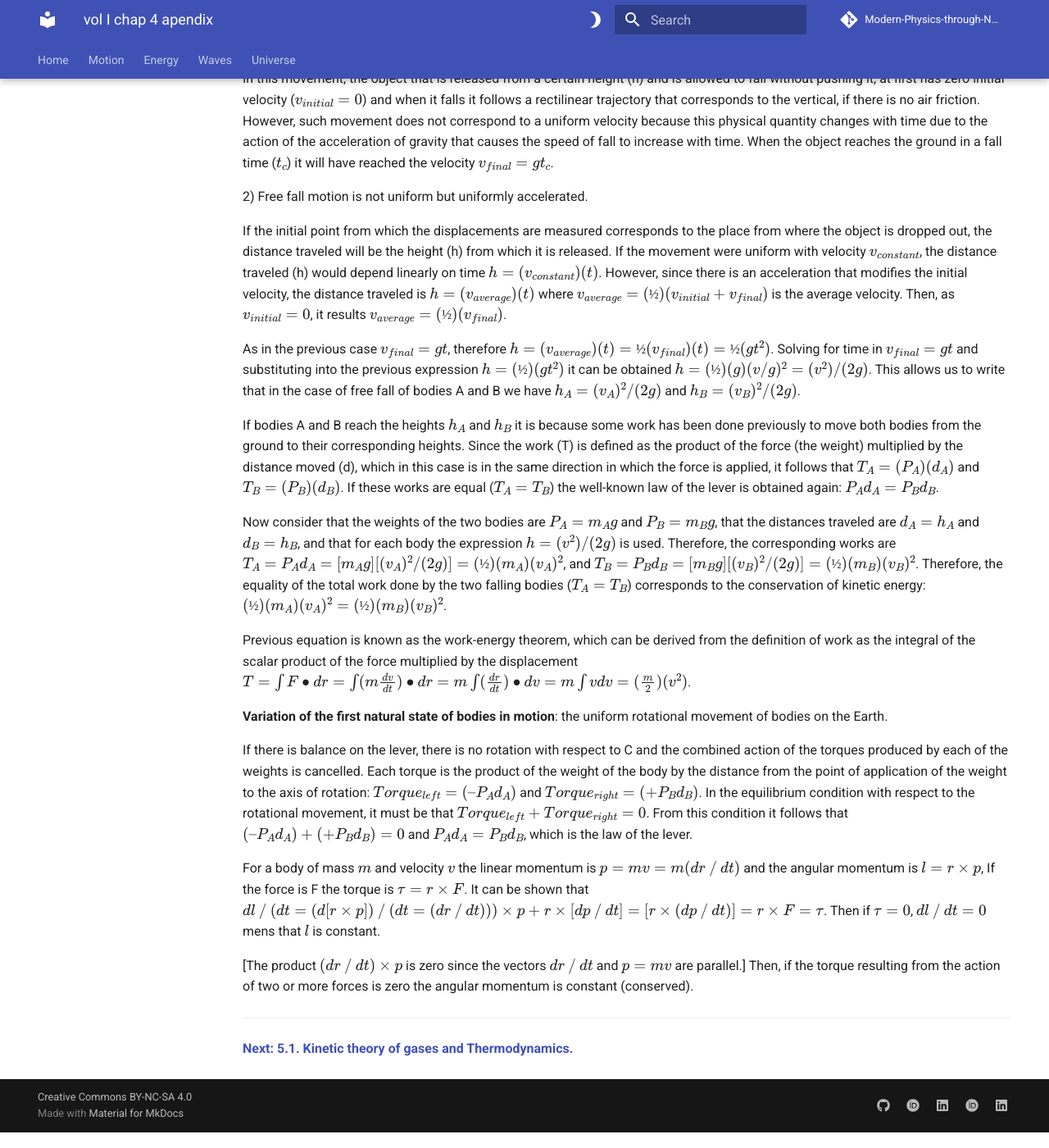
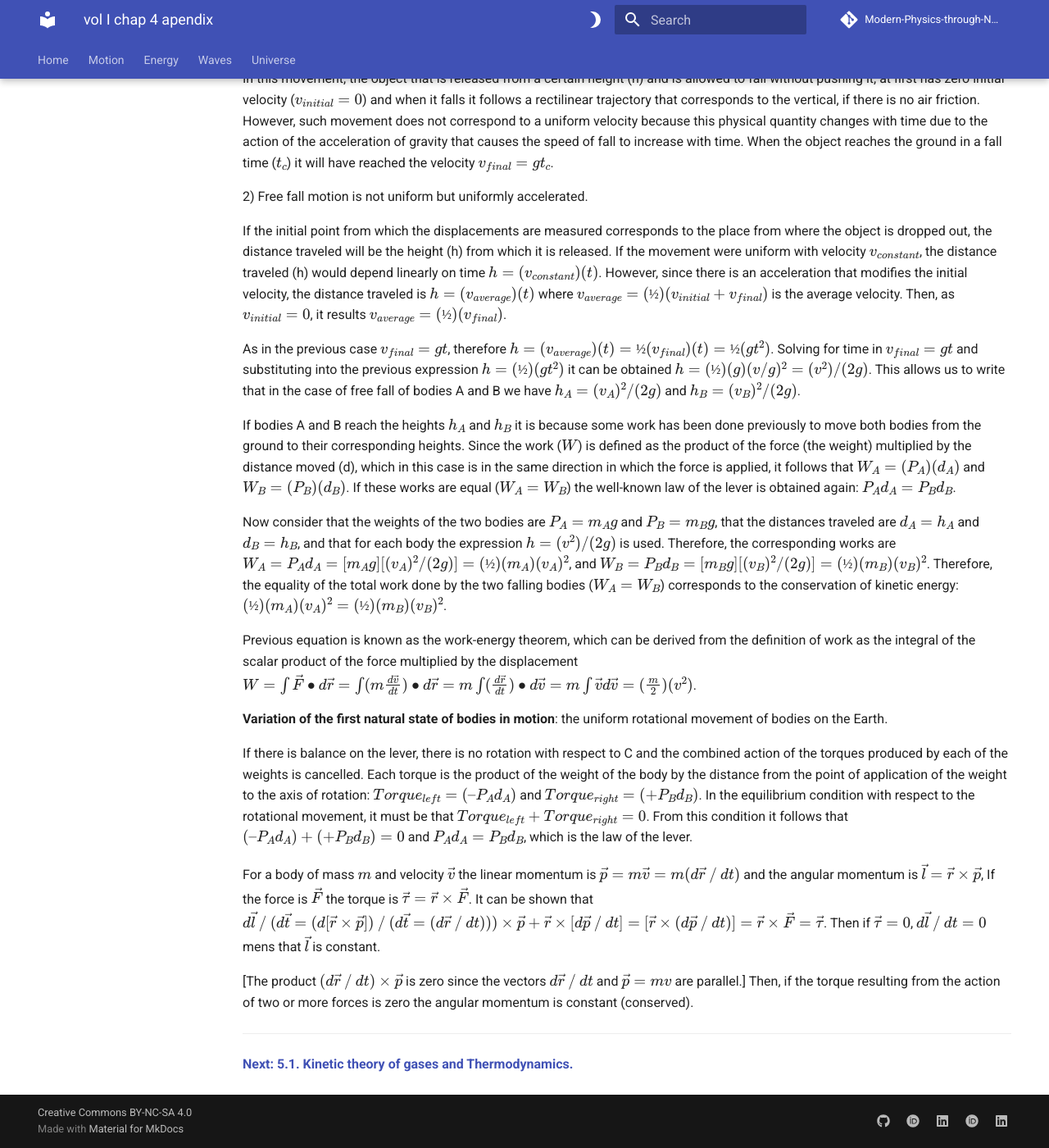
Before and after one commit to modphysnobel/modphysnobel.github.io, an MkDocs documentation site: the page built from docs/vol-I/vol-I-chap-4-apendix.md, in a window 1280 px wide and 1400 px high, scrolled down 3924 px. Shown: the whole window at 82% size. Built offline with MkDocs 1.6.1 and Material for MkDocs 9.7.7, drawn with Linux system fonts in a browser that asks for light colours; some web fonts are replaced; comment, search, counter and statistics services are not loaded.

Commit message:
Update vol-I-chap-4-apendix.md

```diff
--- a/docs/vol-I/vol-I-chap-4-apendix.md
+++ b/docs/vol-I/vol-I-chap-4-apendix.md
@@ -100,19 +100,19 @@ If the initial point from which the displacements are measured corresponds to th
 
 As in the previous case $v_{final} = gt$, therefore $h = (v_{average})(t) = ½(v_{final})(t) = ½(gt^2)$. Solving for time in $v_{final} = gt$ and substituting into the previous expression $h = (½)(gt^2)$ it can be obtained $h = (½)(g)(v/g)^2 = (v^2)/(2g)$. This allows us to write that in the case of free fall of bodies A and B we have $h_A = (v_A)^2/(2g)$ and $h_B = (v_B)^2/(2g)$.
 
-If bodies A and B reach the heights $h_A$ and $h_B$ it is because some work has been done previously to move both bodies from the ground to their corresponding heights. Since the work (T) is defined as the product of the force (the weight) multiplied by the distance moved (d), which in this case is in the same direction in which the force is applied, it follows that $T_A = (P_A)(d_A)$ and $T_B = (P_B)(d_B)$. If these works are equal ($T_A = T_B$) the well-known law of the lever is obtained again: $P_Ad_A = P_Bd_B$.
+If bodies A and B reach the heights $h_A$ and $h_B$ it is because some work has been done previously to move both bodies from the ground to their corresponding heights. Since the work ($W$) is defined as the product of the force (the weight) multiplied by the distance moved (d), which in this case is in the same direction in which the force is applied, it follows that $W_A = (P_A)(d_A)$ and $W_B = (P_B)(d_B)$. If these works are equal ($W_A = W_B$) the well-known law of the lever is obtained again: $P_Ad_A = P_Bd_B$.
 
-Now consider that the weights of the two bodies are $P_A = m_Ag$ and $P_B = m_Bg$, that the distances traveled are $d_A = h_A$ and $d_B = h_B$, and that for each body the expression $h = (v^2)/(2g)$ is used. Therefore, the corresponding works are $T_A = P_Ad_A = [m_Ag][(v_A)^2/(2g)] = (½)(m_A)(v_A)^2$, and $T_B = P_Bd_B = [m_Bg][(v_B)^2/(2g)] = (½)(m_B)(v_B)^2$. Therefore, the equality of the total work done by the two falling bodies ($T_A = T_B$) corresponds to the conservation of kinetic energy: $(½)(m_A)(v_A)^2 = (½)(m_B)(v_B)^2$.
+Now consider that the weights of the two bodies are $P_A = m_Ag$ and $P_B = m_Bg$, that the distances traveled are $d_A = h_A$ and $d_B = h_B$, and that for each body the expression $h = (v^2)/(2g)$ is used. Therefore, the corresponding works are $W_A = P_Ad_A = [m_Ag][(v_A)^2/(2g)] = (½)(m_A)(v_A)^2$, and $W_B = P_Bd_B = [m_Bg][(v_B)^2/(2g)] = (½)(m_B)(v_B)^2$. Therefore, the equality of the total work done by the two falling bodies ($W_A = W_B$) corresponds to the conservation of kinetic energy: $(½)(m_A)(v_A)^2 = (½)(m_B)(v_B)^2$.
 
-Previous equation is known as the work-energy theorem, which can be derived from the definition of work as the integral of the scalar product of the force multiplied by the displacement $T= \int F∙dr = \int (m \frac{dv}{dt}) ∙dr =m \int (\frac{dr}{dt}) ∙dv = m \int vdv= (\frac{m}{2})(v^2)$.
+Previous equation is known as the work-energy theorem, which can be derived from the definition of work as the integral of the scalar product of the force multiplied by the displacement $W= \int \vec{F}∙d\vec{r} = \int (m \frac{d\vec{v}}{dt}) ∙d\vec{r} =m \int (\frac{d\vec{r}}{dt}) ∙d\vec{v} = m \int \vec{v}d\vec{v}= (\frac{m}{2})(v^2)$.
 
 **Variation of the first natural state of bodies in motion**: the uniform rotational movement of bodies on the Earth.
 
 If there is balance on the lever, there is no rotation with respect to C and the combined action of the torques produced by each of the weights is cancelled. Each torque is the product of the weight of the body by the distance from the point of application of the weight to the axis of rotation: $Torque_{left} = (–P_Ad_A)$ and $Torque_{right} = (+P_Bd_B)$. In the equilibrium condition with respect to the rotational movement, it must be that $Torque_{left} + Torque_{right} = 0$. From this condition it follows that $(– P_Ad_A) + (+P_Bd_B) = 0$ and $P_Ad_A = P_Bd_B$, which is the law of the lever.
 
-For a body of mass $m$ and velocity $v$ the linear momentum is $p=mv=m(dr⁄dt)$ and the angular momentum is $l=r \times p$, If the force is F the torque is  $τ=r \times F$. It can be shown that $dl⁄(dt=( d[r \times p])⁄(dt=(dr⁄dt) )) \times p+r \times [dp⁄dt]=[r \times (dp⁄dt)]=r \times F=τ$. Then if $τ=0$, $dl⁄dt=0$ mens that $l$ is constant.
+For a body of mass $m$ and velocity $\vec{v}$ the linear momentum is $\vec{p}=m\vec{v}=m(d\vec{r}⁄dt)$ and the angular momentum is $\vec{l}=\vec{r} \times \vec{p}$, If the force is $\vec{F}$ the torque is  $\vec{τ}=\vec{r} \times \vec{F}$. It can be shown that $d\vec{l}⁄(d\vec{t}=( d[\vec{r} \times \vec{p}])⁄(d\vec{t}=(d\vec{r}⁄dt) )) \times \vec{p}+\vec{r} \times [d\vec{p}⁄dt]=[\vec{r} \times (d\vec{p}⁄dt)]=\vec{r} \times \vec{F}=\vec{τ}$. Then if $\vec{τ}=0$, $d\vec{l}⁄dt=0$ mens that $\vec{l}$ is constant.
 
-[The product $(dr⁄dt)  \times p$ is zero since the vectors $dr⁄dt$ and $p=mv$ are parallel.] Then, if the torque resulting from the action of two or more forces is zero the angular momentum is constant (conserved).
+[The product $(d\vec{r}⁄dt)  \times \vec{p}$ is zero since the vectors $d\vec{r}⁄dt$ and $\vec{p}=mv$ are parallel.] Then, if the torque resulting from the action of two or more forces is zero the angular momentum is constant (conserved).
 
 ***
 
```
